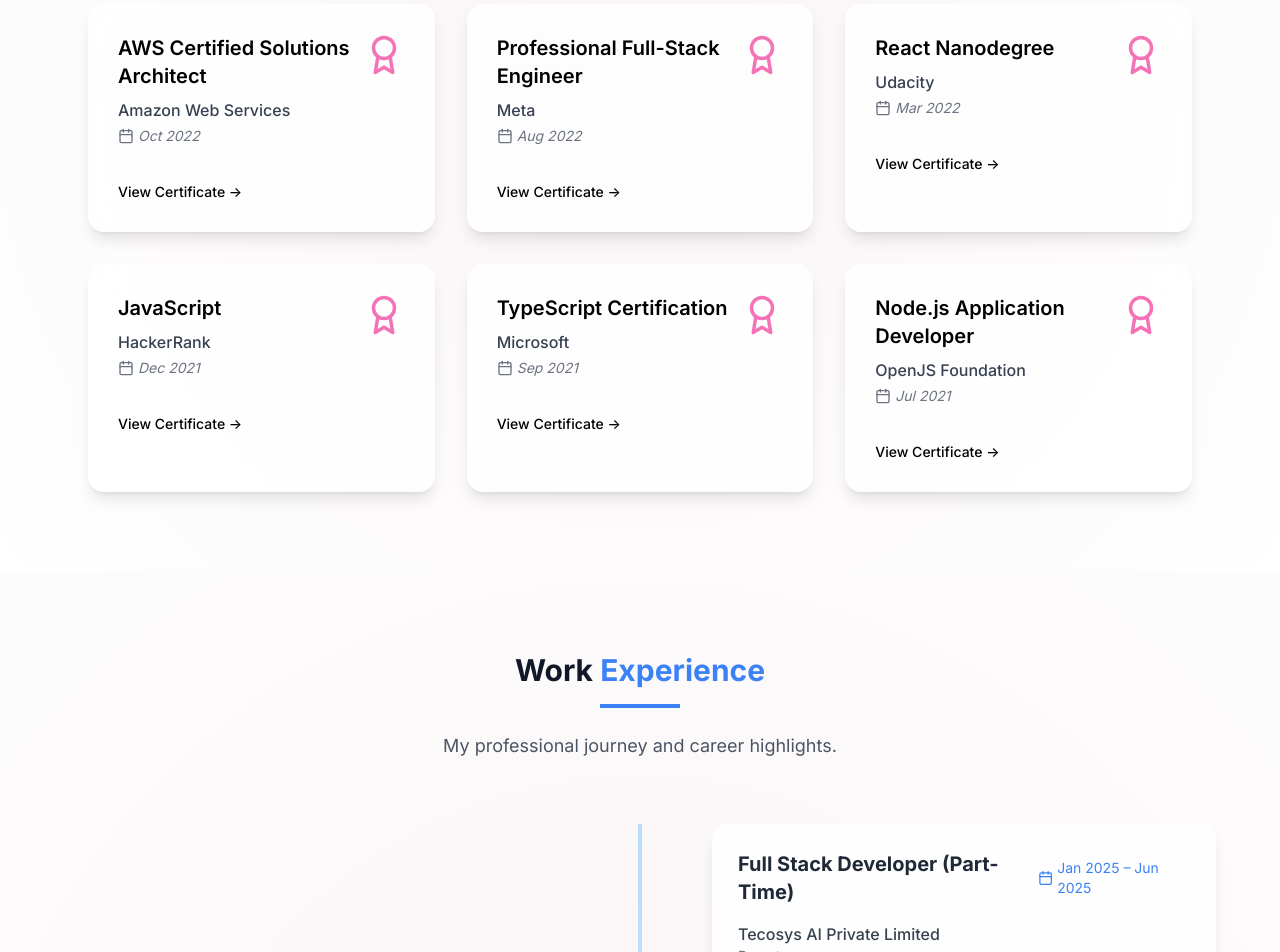
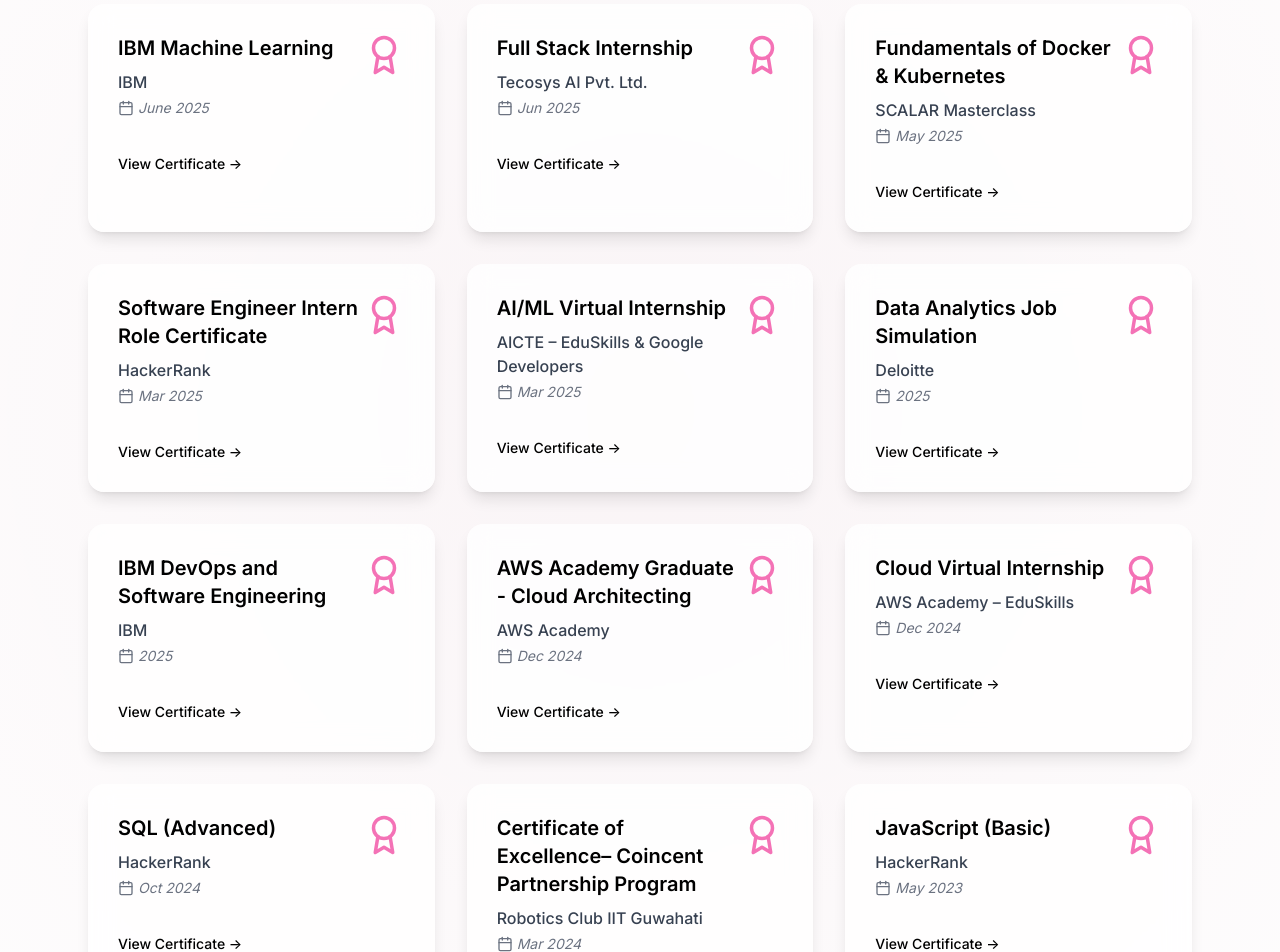
Before and after one commit to adityakmrtiwari/adityakmrtiwari.github.io, a React (Vite) app: page / in a window 1280 px wide. Shown: the part 6840-7792 px from the top of the page. Built offline with nearby package versions, Linux system fonts and the light colour scheme; no server answers.

Commit message:
Updated Certifications

```diff
--- a/src/components/CertificateSection.tsx
+++ b/src/components/CertificateSection.tsx
@@ -6,47 +6,112 @@
 const certificates = [
   {
     id: 1,
-    name: 'AWS Certified Solutions Architect',
-    issuer: 'Amazon Web Services',
-    date: 'Oct 2022',
-    link: 'https://example.com/cert'
+    name: 'IBM Machine Learning',
+    issuer: 'IBM',
+    date: 'June 2025',
+    link: 'https://drive.google.com/file/d/12OJ96XaolTe0S8ptYhj5mDXqCyVwfZKE/view?usp=drive_link'
   },
   {
     id: 2,
-    name: 'Professional Full-Stack Engineer',
-    issuer: 'Meta',
-    date: 'Aug 2022',
-    link: 'https://example.com/cert'
+    name: 'Full Stack Internship',
+    issuer: 'Tecosys AI Pvt. Ltd.',
+    date: 'Jun 2025',
+    link: 'https://drive.google.com/file/d/1swzrxgMi54_brNnEscmkO13VvxsRJP5k/view?usp=sharing'
   },
   {
     id: 3,
-    name: 'React Nanodegree',
-    issuer: 'Udacity',
-    date: 'Mar 2022',
-    link: 'https://example.com/cert'
+    name: 'Fundamentals of Docker & Kubernetes',
+    issuer: 'SCALAR Masterclass',
+    date: 'May 2025',
+    link: 'https://drive.google.com/file/d/1ZBN0jwzXzi0Xhebb9Ro_Kans5nyKykzT/view?usp=sharing'
   },
   {
     id: 4,
-    name: 'JavaScript',
+    name: 'Software Engineer Intern Role Certificate',
     issuer: 'HackerRank',
-    date: 'Dec 2021',
-    link: 'https://example.com/cert'
+    date: 'Mar 2025',
+    link: 'https://www.hackerrank.com/certificates/350caa02009f'
   },
   {
     id: 5,
-    name: 'TypeScript Certification',
-    issuer: 'Microsoft',
-    date: 'Sep 2021',
-    link: 'https://example.com/cert'
+    name: 'AI/ML Virtual Internship',
+    issuer: 'AICTE – EduSkills & Google Developers',
+    date: 'Mar 2025',
+    link: 'https://drive.google.com/file/d/1xf5GCKfaLb3joqqmM3DxvjANbFcKkpE7/view?usp=drive_link'
   },
   {
     id: 6,
-    name: 'Node.js Application Developer',
-    issuer: 'OpenJS Foundation',
-    date: 'Jul 2021',
-    link: 'https://example.com/cert'
+    name: 'Data Analytics Job Simulation',
+    issuer: 'Deloitte',
+    date: '2025',
+    link: 'https://drive.google.com/file/d/13BMKy1N6ovQRCgAWXichxIyZOWRJa2Lc/view?usp=sharing'
+  },
+  {
+    id: 7,
+    name: 'IBM DevOps and Software Engineering',
+    issuer: 'IBM',
+    date: '2025',
+    link: 'https://drive.google.com/file/d/1a6cyQiScte2-Ayk8pVB0iG-wr_f_HJvE/view?usp=drive_link'
+  },
+  {
+    id: 8,
+    name: 'AWS Academy Graduate - Cloud Architecting',
+    issuer: 'AWS Academy',
+    date: 'Dec 2024',
+    link: 'https://drive.google.com/file/d/1OJWc-8mG0ZdgnMM_K_8fgA3HTQiK1EFJ/view?usp=sharing'
+  },
+  {
+    id: 9,
+    name: 'Cloud Virtual Internship',
+    issuer: 'AWS Academy – EduSkills',
+    date: 'Dec 2024',
+    link: 'https://drive.google.com/file/d/1QeH-L0A3dPGLXGqJ5kmIxeWdtUNxDJMn/view?usp=sharing'
+  },
+  {
+    id: 10,
+    name: 'SQL (Advanced)',
+    issuer: 'HackerRank',
+    date: 'Oct 2024',
+    link: 'https://www.hackerrank.com/certificates/19c085ef4c7d'
+  },
+  {
+    id: 11,
+    name: 'Certificate of Excellence– Coincent Partnership Program',
+    issuer: 'Robotics Club IIT Guwahati',
+    date: 'Mar 2024',
+    link: 'https://drive.google.com/file/d/1DGWV8q8I-7jVNHHGLT8R0TWq6v-CAorg/view?usp=sharing'
+  },
+  {
+    id: 12,
+    name: 'JavaScript (Basic)',
+    issuer: 'HackerRank',
+    date: 'May 2023',
+    link: 'https://www.hackerrank.com/certificates/efbe629c8882'
+  },
+  {
+    id: 13,
+    name: 'Data Processing Specialist',
+    issuer: 'AMCAT',
+    date: '2023',
+    link: 'https://www.myamcat.com/certificate/33489931/data-processing-specialist/211'
+  },
+  {
+    id: 14,
+    name: 'DSA in Java',
+    issuer: 'Udemy',
+    date: '2023',
+    link: 'https://www.udemy.com/certificate/UC-515f2781-e092-4a3a-9d54-a546317701ae/'
+  },
+  {
+    id: 15,
+    name: 'Frontend Web Development',
+    issuer: 'Microsoft Learn Student Ambassador',
+    date: '2023',
+    link: 'https://drive.google.com/file/d/1L5W4WxNthpocN9UbhVC7P-y6P3DKXBob/view?usp=sharing'
   }
 ];
+
+
 
 const CertificateSection: React.FC = () => {
   return (
--- a/src/components/ExperienceSection.tsx
+++ b/src/components/ExperienceSection.tsx
@@ -36,7 +36,7 @@
         "Git",
         "REST APIs",
       ],
-      certificateUrl: "https://drive.google.com/file/d/1o0EPrVoTjX9izuQwSf3uW3YWClA0Uo8N/view?usp=sharing",
+      certificateUrl: "https://drive.google.com/file/d/1swzrxgMi54_brNnEscmkO13VvxsRJP5k/view?usp=drive_link",
     },
     {
       id: 2,
```
Also changed, not shown: 2 other files (tests, documents, lock files or other folders).
